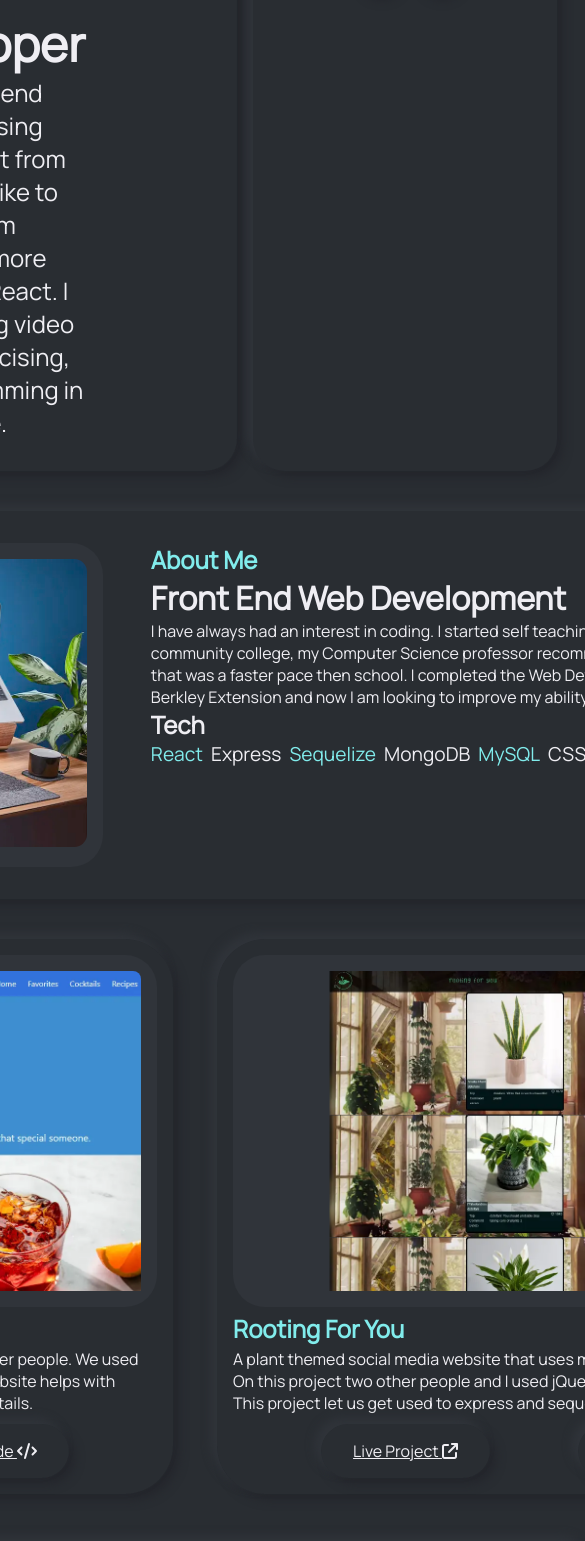
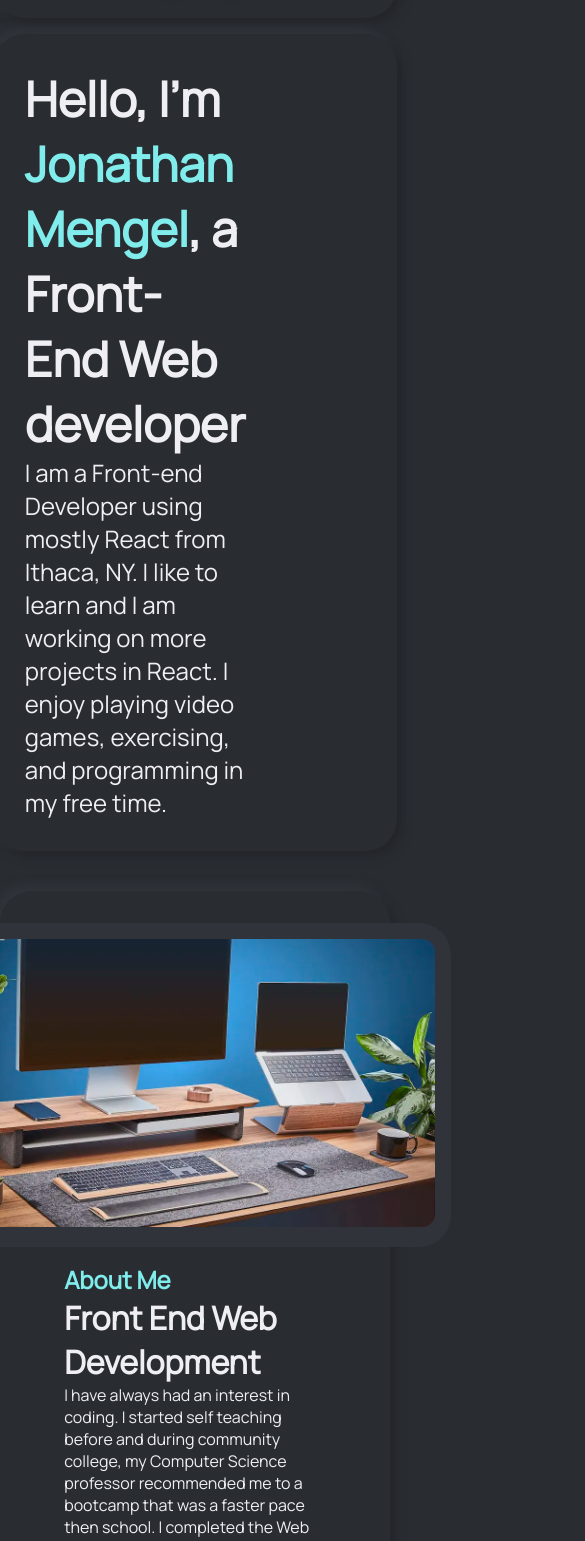
Before and after one commit to digggggg/portfolio-website, a React (Vite) app: page / in a window 390 px wide. Shown: the part 454-1995 px from the top of the page, 585 px wide, since content can reach past the window. Built offline with nearby package versions, Linux system fonts and the light colour scheme.

Commit message:
added web responsiveness for screens around 990px-600px

```diff
--- a/src/components/About.jsx
+++ b/src/components/About.jsx
@@ -19,13 +19,16 @@ export default function About() {
             now I am looking to improve my ability by finding good mentorship.
           </p>
           <div>
-            <h3>Tech</h3>
-            <ul className="tech--list">
+            <h3 id="list--title">Tech</h3>
+            <div className="list--container">
+              <ul className="tech--list1">
                 <li style={{ color: "#81ecec" }}>React</li>
                 <li>Express</li>
                 <li style={{ color: "#81ecec" }}>Sequelize</li>
                 <li>MongoDB</li>
                 <li style={{ color: "#81ecec" }}>MySQL</li>
+              </ul>
+              <ul className="tech--list2">
                 <li>CSS</li>
                 <li style={{ color: "#81ecec" }}>Tailwind</li>
                 <li>Bootstrap</li>
@@ -35,5 +38,6 @@ export default function About() {
           </div>
         </div>
       </div>
+    </div>
   );
 }
--- a/src/css/About.css
+++ b/src/css/About.css
@@ -6,11 +6,13 @@
   display: flex;
   justify-content: center;
   margin-top: 2.5rem;
+  margin-left: auto;
+  margin-right: auto;
+  max-width: 81.5rem;
 }
 
 .about {
   display: flex;
-  max-width: 77.4rem;
   box-shadow: -6px -6px 10px 0 #30343a, 6px 6px 10px 0 #24262c;
   padding: 2rem;
   border-radius: 2rem;
@@ -46,13 +48,76 @@
   border-radius: 2rem;
 }
 
-.tech--list {
+.tech--list1 {
   display: flex;
   padding: 0;
 }
 
-.tech--list li {
+.tech--list1 li {
   list-style-type: none;
   font-size: 1.2rem;
   margin-right: 0.5rem;
 }
+
+.tech--list2 {
+  display: flex;
+  padding: 0;
+}
+
+.tech--list2 li {
+  list-style-type: none;
+  font-size: 1.2rem;
+  margin-right: 0.5rem;
+}
+
+.list--container {
+  display: flex;
+}
+
+@media screen and (max-width: 61.875em) {
+  .about--container {
+    max-width: 40rem;
+    display: flex;
+    flex-direction: column;
+    justify-content: center;
+    margin-left: auto;
+    margin-right: auto;
+  }
+
+  .about {
+    display: flex;
+    flex-direction: column;
+    justify-content: center;
+    align-items: center;
+    gap: 1rem;
+  }
+
+  .about--textinfo {
+    width: 95%;
+  }
+
+  .about--textinfo p {
+    width: 85%;
+  }
+
+  .list--container {
+    display: flex;
+    justify-content: space-between;
+  }
+
+  .tech--list1 {
+    flex-direction: column;
+    margin-left: 4rem;
+  }
+
+  .tech--list2 {
+    flex-direction: column;
+    margin-right: 4rem;
+  }
+
+  #list--title {
+    justify-content: center;
+    display: flex;
+    margin-top: 0.3rem;
+  }
+}
--- a/src/css/Contact.css
+++ b/src/css/Contact.css
@@ -8,11 +8,13 @@
   justify-content: center;
   font-family: "Manrope", sans-serif;
   margin-bottom: 2rem;
+  max-width: 81.5rem;
+  margin-left: auto;
+  margin-right: auto;
 }
 
 .contact {
-  width: 77rem;
-  max-width: 77rem;
+  width: 81.5rem;
   box-shadow: -6px -6px 10px 0 #30343a, 6px 6px 10px 0 #24262c;
   padding: 2rem;
   border-radius: 2rem;
@@ -63,3 +65,19 @@
 .social--skipped {
   color: #efeef3;
 }
+
+@media screen and (max-width: 61.875em) {
+  .contact--container {
+    max-width: 40rem;
+    margin-left: auto;
+    margin-right: auto;
+  }
+
+  .social {
+    display: grid;
+    grid-template-columns: repeat(2, auto);
+    grid-template-rows: repeat(2, auto);
+    font-size: 1rem;
+    grid-row-gap: 0.5rem;
+  }
+}
--- a/src/css/Footer.css
+++ b/src/css/Footer.css
@@ -15,3 +15,9 @@
   align-items: center;
   gap: 30rem;
 }
+
+@media screen and (max-width: 61.875em) {
+  .footer {
+    gap: 6rem;
+  }
+}
--- a/src/css/Home.css
+++ b/src/css/Home.css
@@ -1,13 +1,14 @@
 .home--container {
   display: flex;
   justify-content: center;
+  max-width: 81.5rem;
+  margin: auto;
 }
 
 .home {
   display: grid;
   grid-template-columns: repeat(2, auto);
   justify-content: space-between;
-  max-width: 81.5rem;
   grid-column-gap: 1rem;
 }
 
@@ -78,3 +79,25 @@
   justify-content: center;
   align-items: center;
 }
+
+@media screen and (max-width: 61.875em) {
+  .home--container {
+    max-width: 40rem;
+    display: flex;
+    justify-content: center;
+  }
+  .home {
+    display: flex;
+    flex-direction: column-reverse;
+    gap: 1rem;
+  }
+
+  .image--container {
+    display: flex;
+    margin: auto;
+    border-radius: 100%;
+    padding: 0.75rem;
+    box-sizing: content-box;
+    width: 38%;
+  }
+}
--- a/src/css/Projects.css
+++ b/src/css/Projects.css
@@ -5,5 +5,26 @@
   justify-content: center;
   grid-column-gap: 2.75rem;
   grid-row-gap: 3rem;
+}
+
+#projects {
+  max-width: 81.5rem;
+  margin-left: auto;
+  margin-right: auto;
   margin-top: 2.5rem;
 }
+
+@media screen and (max-width: 61.875em) {
+  .projects {
+    display: flex;
+    flex-direction: column;
+    justify-content: center;
+  }
+
+  #projects {
+    max-width: 40rem;
+    margin-left: auto;
+    margin-right: auto;
+    margin-bottom: 2.5rem;
+  }
+}
```
Lines whose indentation alone changed are shown as unchanged.
